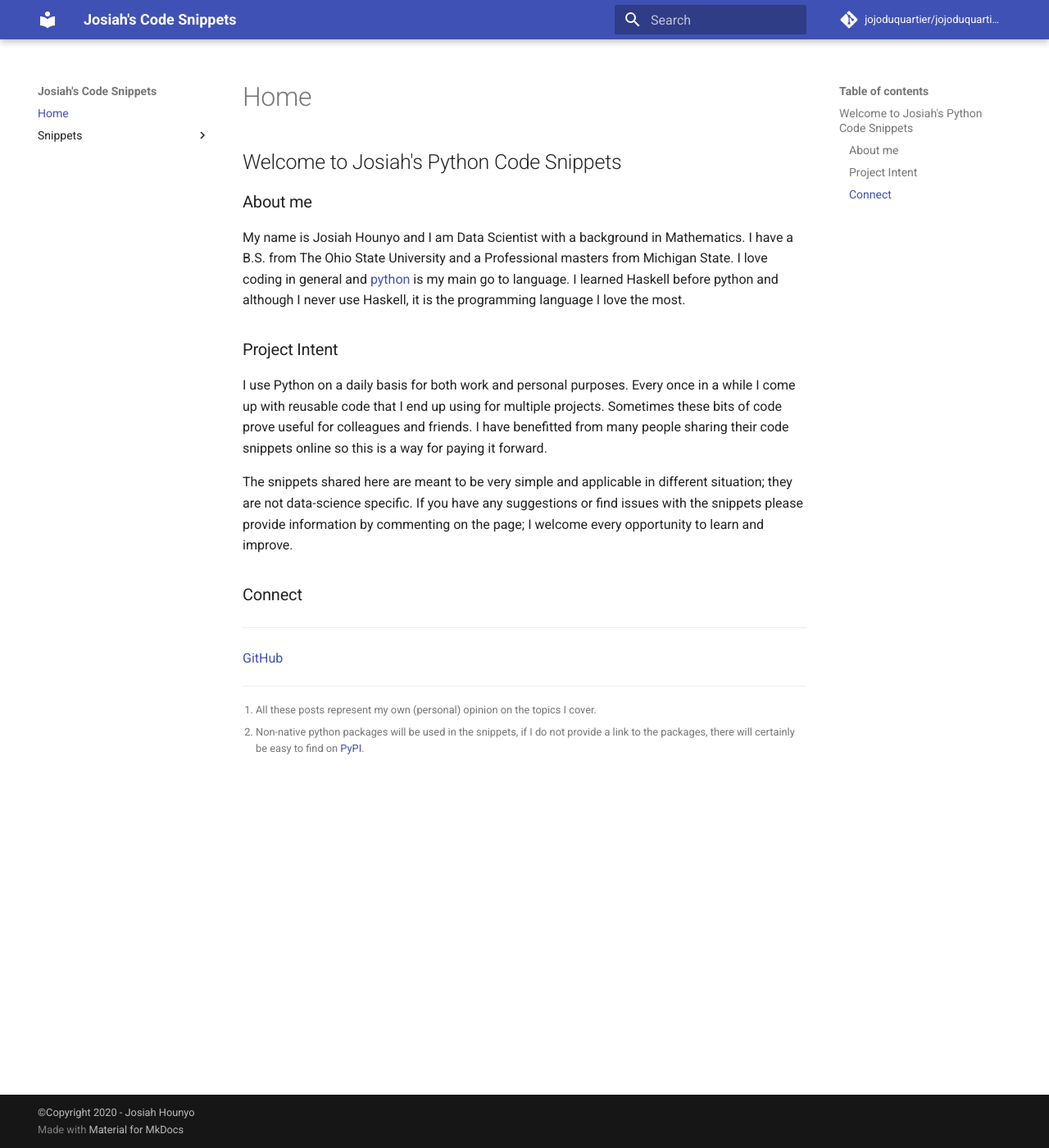
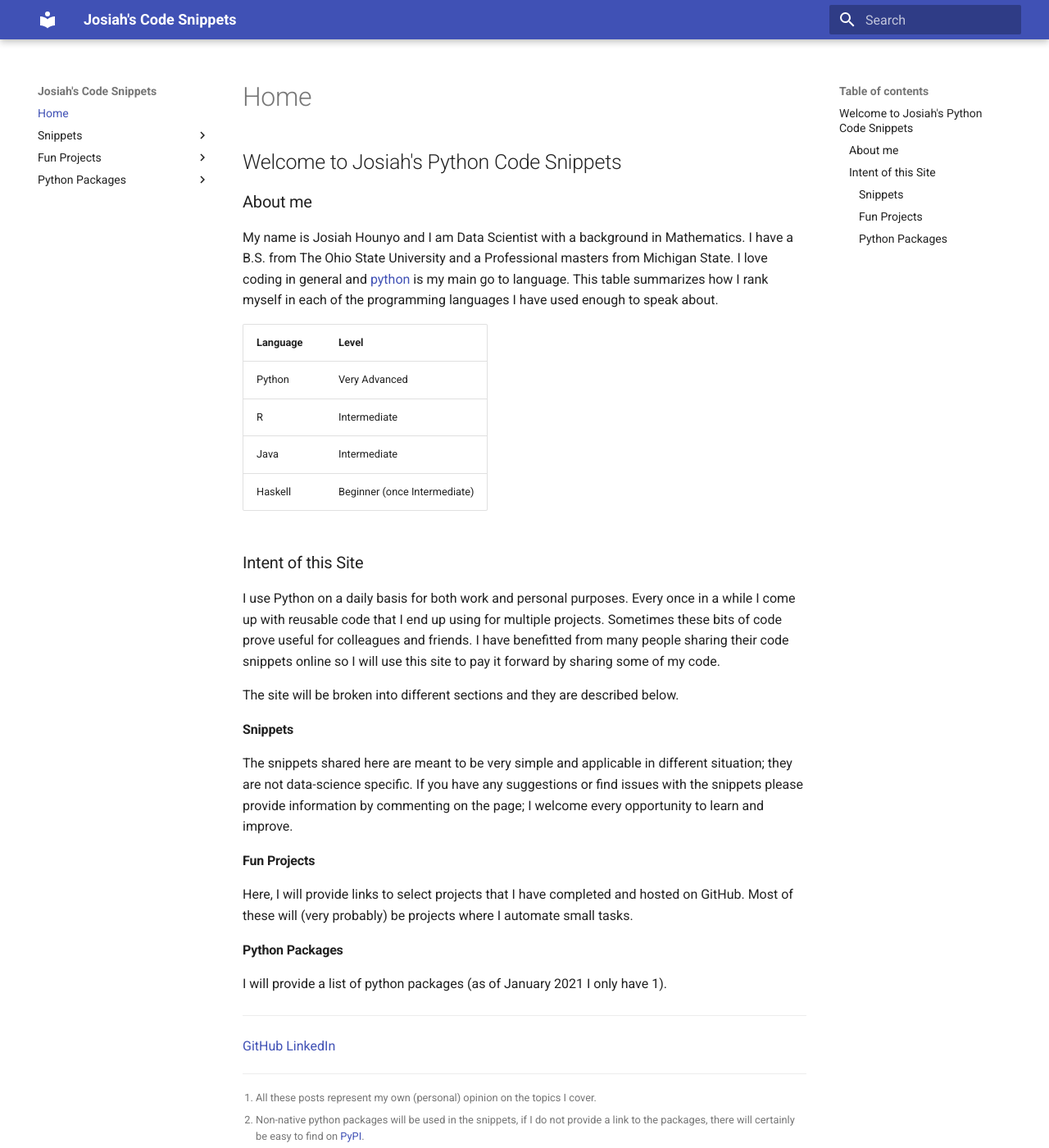
Before and after one commit to jojoduquartier/jojoduquartier.github.io, an MkDocs documentation site: the page built from docs/index.md, in a window 1280 px wide and 1400 px high. Shown: the whole window at 82% size. Built offline with MkDocs 1.6.1 and Material for MkDocs 9.7.7, drawn with Linux system fonts in a browser that asks for light colours; comment, search, counter and statistics services are not loaded.

Commit message:
adding projects section

```diff
--- a/docs/index.md
+++ b/docs/index.md
@@ -4,17 +4,32 @@
 
 ### About me
 
-My name is Josiah Hounyo and I am Data Scientist with a background in Mathematics. I have a B.S. from The Ohio State University and a Professional masters from Michigan State. I love coding in general and [python](https://www.python.org/psf/) is my main go to language. I learned Haskell before python and although I never use Haskell, it is the programming language I love the most.
+My name is Josiah Hounyo and I am Data Scientist with a background in Mathematics. I have a B.S. from The Ohio State University and a Professional masters from Michigan State. I love coding in general and [python](https://www.python.org/psf/) is my main go to language. This table summarizes how I rank myself in each of the programming languages I have used enough to speak about.
 
-### Project Intent
+Language | Level
+-------- | -----
+Python   | Very Advanced
+R        | Intermediate
+Java     | Intermediate
+Haskell  | Beginner (once Intermediate)
 
-I use Python on a daily basis for both work and personal purposes. Every once in a while I come up with reusable code that I end up using for multiple projects. Sometimes these bits of code prove useful for colleagues and friends. I have benefitted from many people sharing their code snippets online so this is a way for paying it forward.
+### Intent of this Site
 
+I use Python on a daily basis for both work and personal purposes. Every once in a while I come up with reusable code that I end up using for multiple projects. Sometimes these bits of code prove useful for colleagues and friends. I have benefitted from many people sharing their code snippets online so I will use this site to pay it forward by sharing some of my code.
+
+The site will be broken into different sections and they are described below.
+
+#### Snippets
 The snippets shared here are meant to be very simple and applicable in different situation; they are not data-science specific. If you have any suggestions or find issues with the snippets please provide information by commenting on the page; I welcome every opportunity to learn and improve.
 
-### Connect
+#### Fun Projects
+Here, I will provide links to select projects that I have completed and hosted on GitHub. Most of these will (very probably) be projects where I automate small tasks.
+
+#### Python Packages
+I will provide a list of python packages (as of January 2021 I only have 1).
+
 ---
-[GitHub](https://github.com/jojoduquartier)
+[GitHub](https://github.com/jojoduquartier) [LinkedIn](https://www.linkedin.com/in/josiah-hounyo/)
 
 [^1]: All these posts represent my own (personal) opinion on the topics I cover.
 [^2]: Non-native python packages will be used in the snippets, if I do not provide a link to the packages, there will certainly be easy to find on [PyPI](https://pypi.org/).
--- a/mkdocs.yml
+++ b/mkdocs.yml
@@ -4,9 +4,9 @@
 site_description: Sharing Python code snippets and Notebooks.
 
 # Repository
-repo_name: jojoduquartier/jojoduquartier.github.io
-repo_url: https://github.com/jojoduquartier/jojoduquartier.github.io
-edit_uri: ""
+# repo_name: jojoduquartier/jojoduquartier.github.io
+# repo_url: https://github.com/jojoduquartier/jojoduquartier.github.io
+# edit_uri: ""
 
 # Copyright
 copyright: ©Copyright 2020 - Josiah Hounyo
@@ -19,6 +19,10 @@
     - Organize DB Credentials: snippets/organize_db_connections.md
     - Same Function Name - Different Data Types: snippets/use_single_dispatch.md
     - Pandas Dataframe to Database: snippets/dataframe_to_database.md
+  - Fun Projects:
+    - Select Projects: projects/projects.md
+  - Python Packages:
+    - Packages: packages/python_packages.md
 theme:
   name: material
   # custom_dir: 'cinder'
```
Also changed, not shown: docs/packages/python_packages.md (added, +5 -0 lines), docs/projects/projects.md (added, +24 -0 lines).
